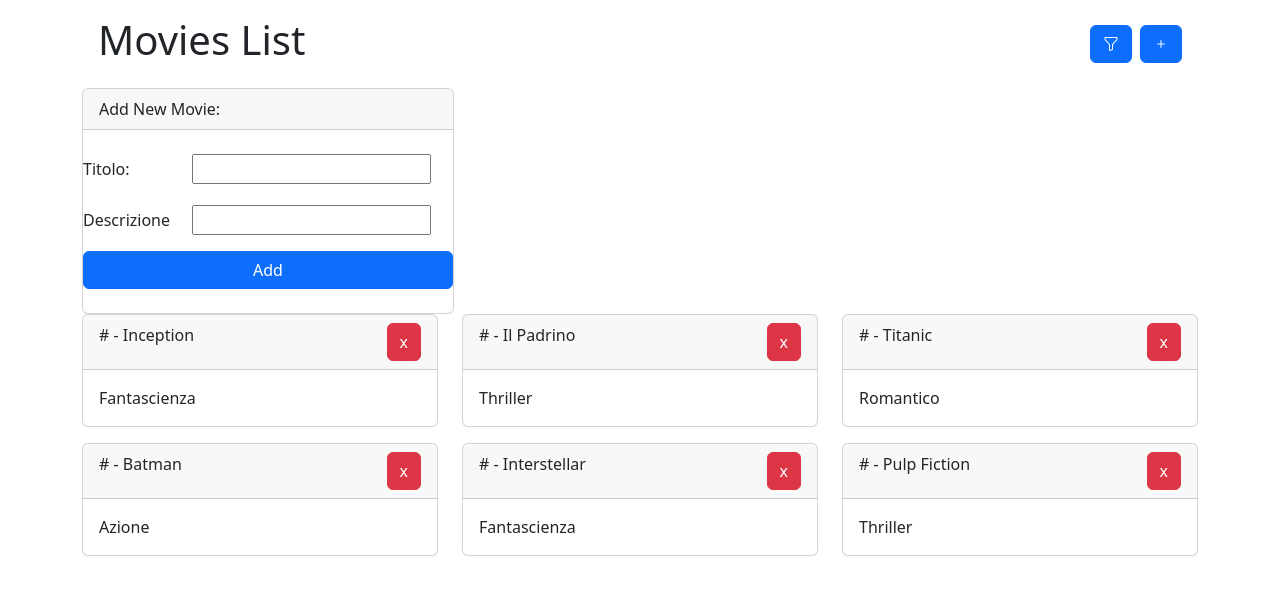
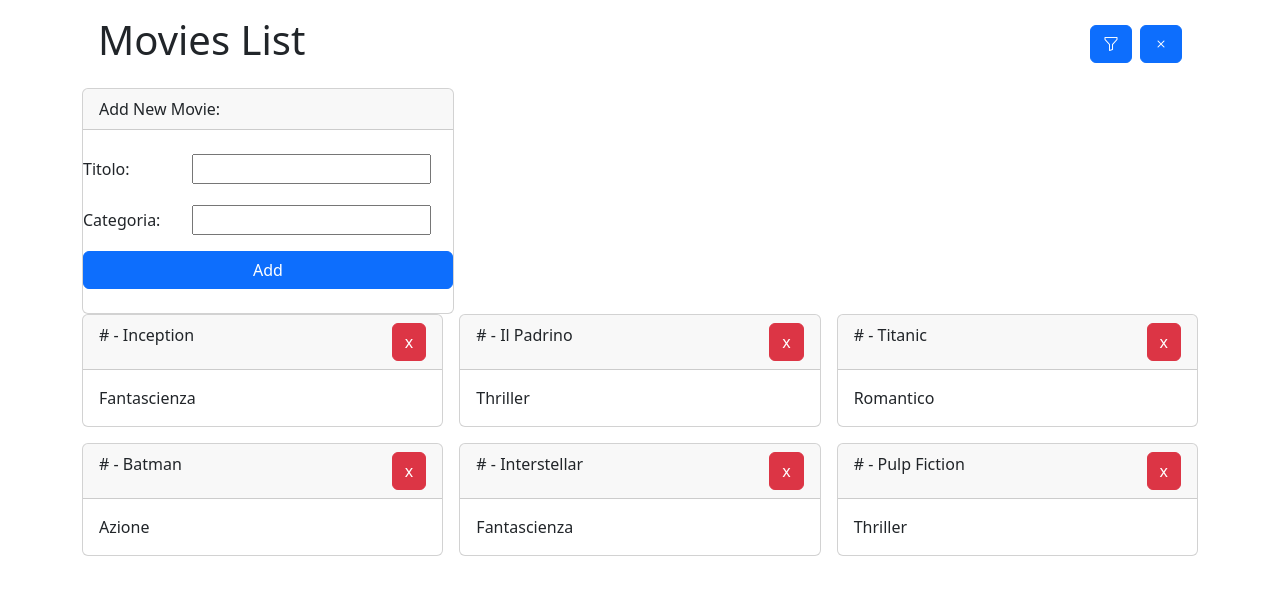
Before and after one commit to thomasraimondi/react-movie-filter, a React (Vite) app: page / in a window 1280 px wide. Both pictures are taken after a click on the button 1161 px from the left and 44 px from the top of the page. Shown: the top 594 px of the page. Built offline with nearby package versions, Linux system fonts and the light colour scheme.

Commit message:
split main component in more components

```diff
--- a/src/App.jsx
+++ b/src/App.jsx
@@ -39,7 +39,7 @@ function App() {
   return (
     <div className="container">
       <Header
-        isFormVisible={isFormVisible}
+        isAddVisible={isFormVisible}
         setIsFormVisible={setIsFormVisible}
       />
       <Main
@@ -48,6 +48,7 @@ function App() {
         formData={formData}
         handleFieldChange={handleFieldChange}
         movies={movies}
+        handleDeleteItem={handleDeleteItem}
       />
     </div>
   );
--- a/src/assets/Components/layout/main.jsx
+++ b/src/assets/Components/layout/main.jsx
@@ -1,4 +1,5 @@
 import AddForm from "../movies/AddForm";
+import ListMovies from "../movies/ListMovies";
 
 export default function Main({
   isFormVisible,
@@ -6,6 +7,7 @@ export default function Main({
   formData,
   handleFieldChange,
   movies,
+  handleDeleteItem,
 }) {
   return (
     <div className="main">
@@ -21,26 +23,7 @@ export default function Main({
         ""
       )}
 
-      <div className="row row-gap-3">
-        {movies.map((movie, index) => (
-          <div className="col-4" key={index}>
-            <div className="card">
-              <div className="card-header d-flex justify-content-between">
-                <div className="title">
-                  #{movie.id} - {movie.title}
-                </div>
-                <button
-                  onClick={() => handleDeleteItem(index)}
-                  className="btn btn-danger"
-                >
-                  x
-                </button>
-              </div>
-              <div className="card-body">{movie.category}</div>
-            </div>
-          </div>
-        ))}
-      </div>
+      <ListMovies movies={movies} handleDeleteItem={handleDeleteItem} />
     </div>
   );
 }
--- a/src/assets/Components/movies/AddForm.jsx
+++ b/src/assets/Components/movies/AddForm.jsx
@@ -25,7 +25,7 @@ export default function AddForm({
         </div>
         <div className="field-2">
           <label className="col-3 me-3" htmlFor="category">
-            Descrizione
+            Categoria:
           </label>
           <input
             value={formData.description}
--- /dev/null
+++ b/src/assets/Components/movies/CardMovie.jsx
@@ -0,0 +1,20 @@
+export default function CardMovie({ movie, index, handleDeleteItem }) {
+  return (
+    <div className="col">
+      <div className="card">
+        <div className="card-header d-flex justify-content-between">
+          <div className="title">
+            #{movie.id} - {movie.title}
+          </div>
+          <button
+            onClick={() => handleDeleteItem(index)}
+            className="btn btn-danger"
+          >
+            x
+          </button>
+        </div>
+        <div className="card-body">{movie.category}</div>
+      </div>
+    </div>
+  );
+}
--- /dev/null
+++ b/src/assets/Components/movies/ListMovies.jsx
@@ -0,0 +1,16 @@
+import CardMovie from "./CardMovie";
+
+export default function ListMovies({ movies, handleDeleteItem }) {
+  return (
+    <div className="row row-cols-3 g-3">
+      {movies.map((movie, index) => (
+        <CardMovie
+          movie={movie}
+          index={index}
+          handleDeleteItem={handleDeleteItem}
+          key={index}
+        />
+      ))}
+    </div>
+  );
+}
```
